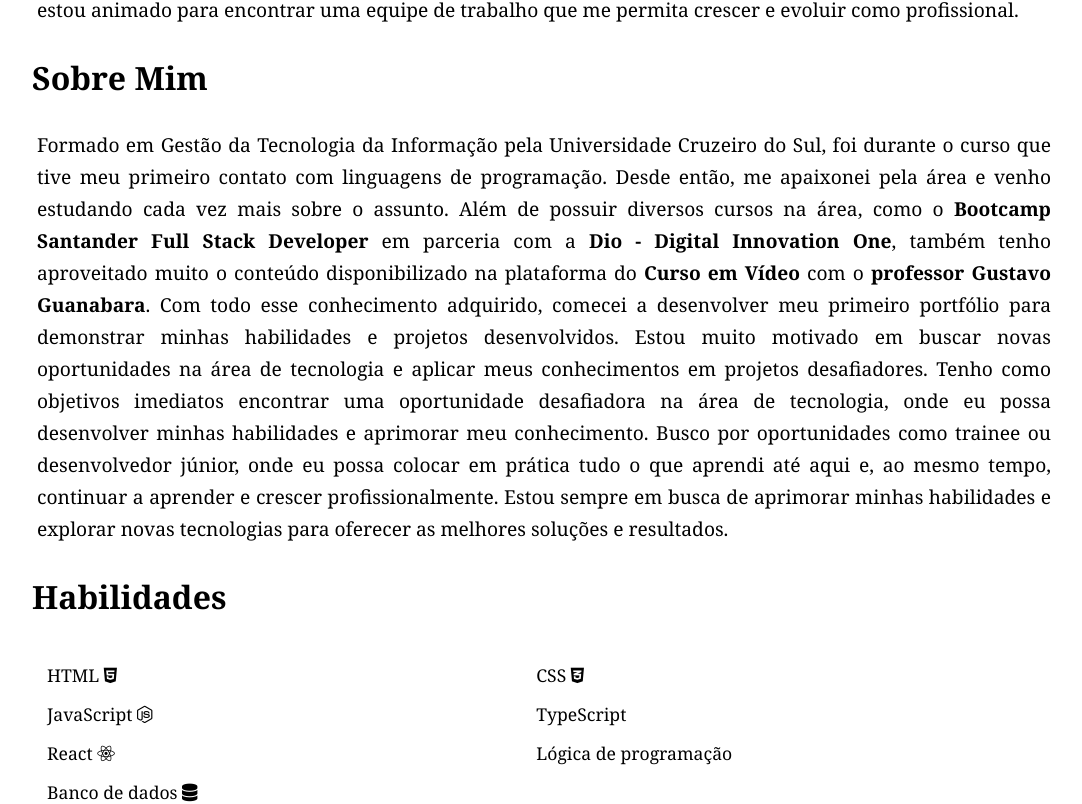
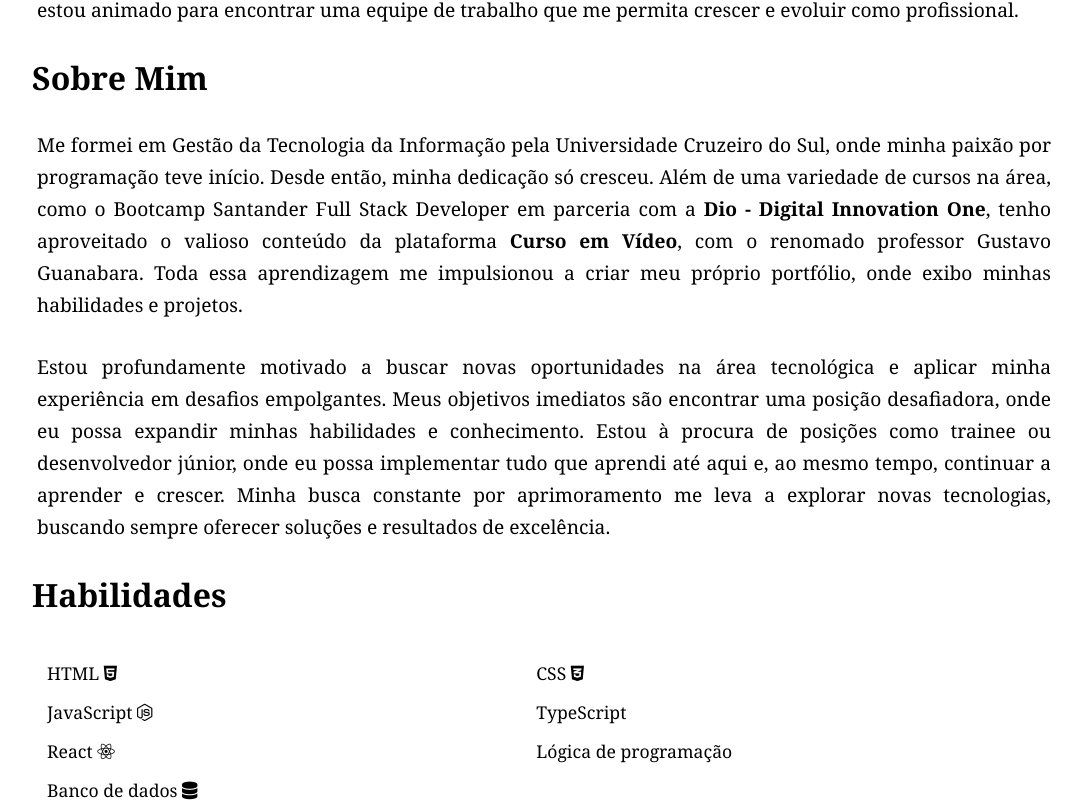
Before and after one commit to Phgodoi/portfolio-github, a React (Create React App) app: page / in a window 1280 px wide. Shown: the part 1256-2060 px from the top of the page, without its empty margins (96-1178 px from the left). Built offline with nearby package versions, Linux system fonts and the light colour scheme.

Commit message:
Update AboutApp.tsx

```diff
--- a/src/Pages/About/AboutApp.tsx
+++ b/src/Pages/About/AboutApp.tsx
@@ -1,12 +1,18 @@
-import { Container, List, SubTitle, TitleContent, TitleHighLight } from "./AboutStyle";
+import {
+  Container,
+  List,
+  SubTitle,
+  TitleContent,
+  TitleHighLight,
+} from "./AboutStyle";
 
 const Content = () => {
   return (
     <Container>
-      <TitleHighLight id="about" >Paulo Godoi</TitleHighLight>
+      <TitleHighLight id="about">Olá, eu sou Paulo Godoi,</TitleHighLight>
       <SubTitle>Desenvolvedor Front-End</SubTitle>
 
-      <TitleContent >
+      <TitleContent>
         Em busca de novas oportunidades na área de tecnologia como
         desenvolvedor, já realizei alguns projetos que estou compartilhando em
         meu portfólio. Entre eles, há projetos acadêmicos e outros desenvolvidos
@@ -24,23 +30,50 @@
       </TitleContent>
 
       <SubTitle>Sobre Mim</SubTitle>
-      <TitleContent >
-      Formado em Gestão da Tecnologia da Informação pela Universidade Cruzeiro do Sul, foi durante o curso que tive meu primeiro contato com linguagens de programação. Desde então, me apaixonei pela área e venho estudando cada vez mais sobre o assunto. Além de possuir diversos cursos na área, como o <strong>Bootcamp Santander Full Stack Developer</strong> em parceria com a<strong> Dio - Digital Innovation One</strong>, também tenho aproveitado muito o conteúdo disponibilizado na plataforma do <strong>Curso em Vídeo</strong> com o <strong>professor Gustavo Guanabara</strong>.
-            Com todo esse conhecimento adquirido, comecei a desenvolver meu primeiro portfólio para demonstrar minhas habilidades e projetos desenvolvidos. Estou muito motivado em buscar novas oportunidades na área de tecnologia e aplicar meus conhecimentos em projetos desafiadores.
+      <TitleContent>
+        Me formei em Gestão da Tecnologia da Informação pela Universidade
+        Cruzeiro do Sul, onde minha paixão por programação teve início. Desde
+        então, minha dedicação só cresceu. Além de uma variedade de cursos na
+        área, como o Bootcamp Santander Full Stack Developer em parceria com a{" "}
+        <strong>Dio - Digital Innovation One</strong>, tenho aproveitado o
+        valioso conteúdo da plataforma <strong>Curso em Vídeo</strong>, com o
+        renomado professor Gustavo Guanabara. Toda essa aprendizagem me
+        impulsionou a criar meu próprio portfólio, onde exibo minhas habilidades
+        e projetos.
+      </TitleContent>
 
-            Tenho como objetivos imediatos encontrar uma oportunidade desafiadora na área de tecnologia, onde eu possa desenvolver minhas habilidades e aprimorar meu conhecimento. Busco por oportunidades como trainee ou desenvolvedor júnior, onde eu possa colocar em prática tudo o que aprendi até aqui e, ao mesmo tempo, continuar a aprender e crescer profissionalmente. Estou sempre em busca de aprimorar minhas habilidades e explorar novas tecnologias para oferecer as melhores soluções e resultados.
+      <TitleContent>
+        Estou profundamente motivado a buscar novas oportunidades na área
+        tecnológica e aplicar minha experiência em desafios empolgantes. Meus
+        objetivos imediatos são encontrar uma posição desafiadora, onde eu possa
+        expandir minhas habilidades e conhecimento. Estou à procura de posições
+        como trainee ou desenvolvedor júnior, onde eu possa implementar tudo que
+        aprendi até aqui e, ao mesmo tempo, continuar a aprender e crescer.
+        Minha busca constante por aprimoramento me leva a explorar novas
+        tecnologias, buscando sempre oferecer soluções e resultados de
+        excelência.
       </TitleContent>
 
       <SubTitle>Habilidades</SubTitle>
-            <List>
-                <li>HTML <i className="fa-brands fa-html5" /></li>
-                <li>CSS <i className="fa-brands fa-css3-alt" /></li>
-                <li>JavaScript  <i className="fa-brands fa-node-js" /> </li>
-                <li>TypeScript</li>
-                <li>React  <i className="fa-brands fa-react" /></li>
-                <li>Lógica de programação </li>
-                <li>Banco de dados <i className="fa-solid fa-database" /> </li>
-            </List>
+      <List>
+        <li>
+          HTML <i className="fa-brands fa-html5" />
+        </li>
+        <li>
+          CSS <i className="fa-brands fa-css3-alt" />
+        </li>
+        <li>
+          JavaScript <i className="fa-brands fa-node-js" />{" "}
+        </li>
+        <li>TypeScript</li>
+        <li>
+          React <i className="fa-brands fa-react" />
+        </li>
+        <li>Lógica de programação </li>
+        <li>
+          Banco de dados <i className="fa-solid fa-database" />{" "}
+        </li>
+      </List>
     </Container>
   );
 };
```
